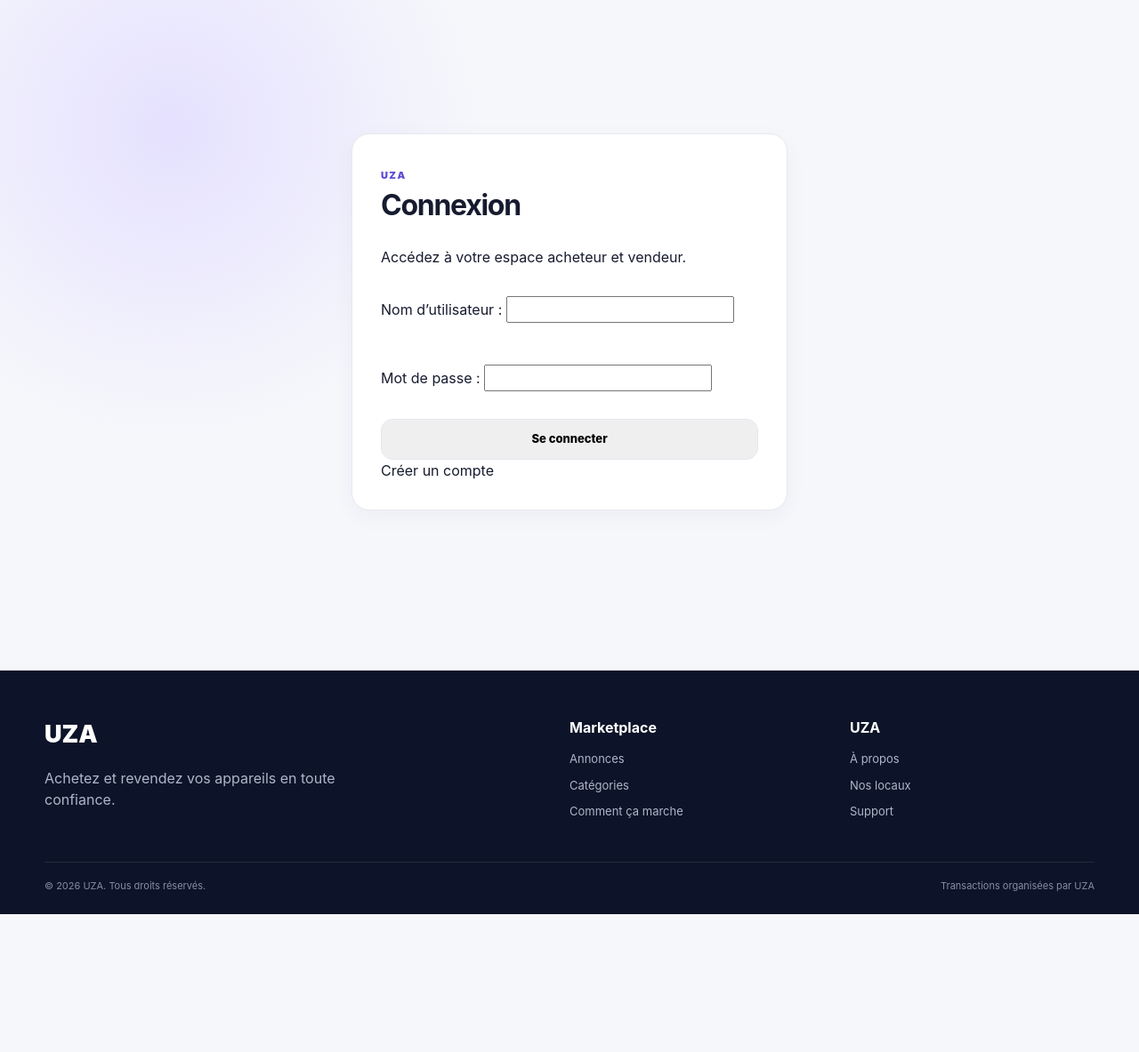
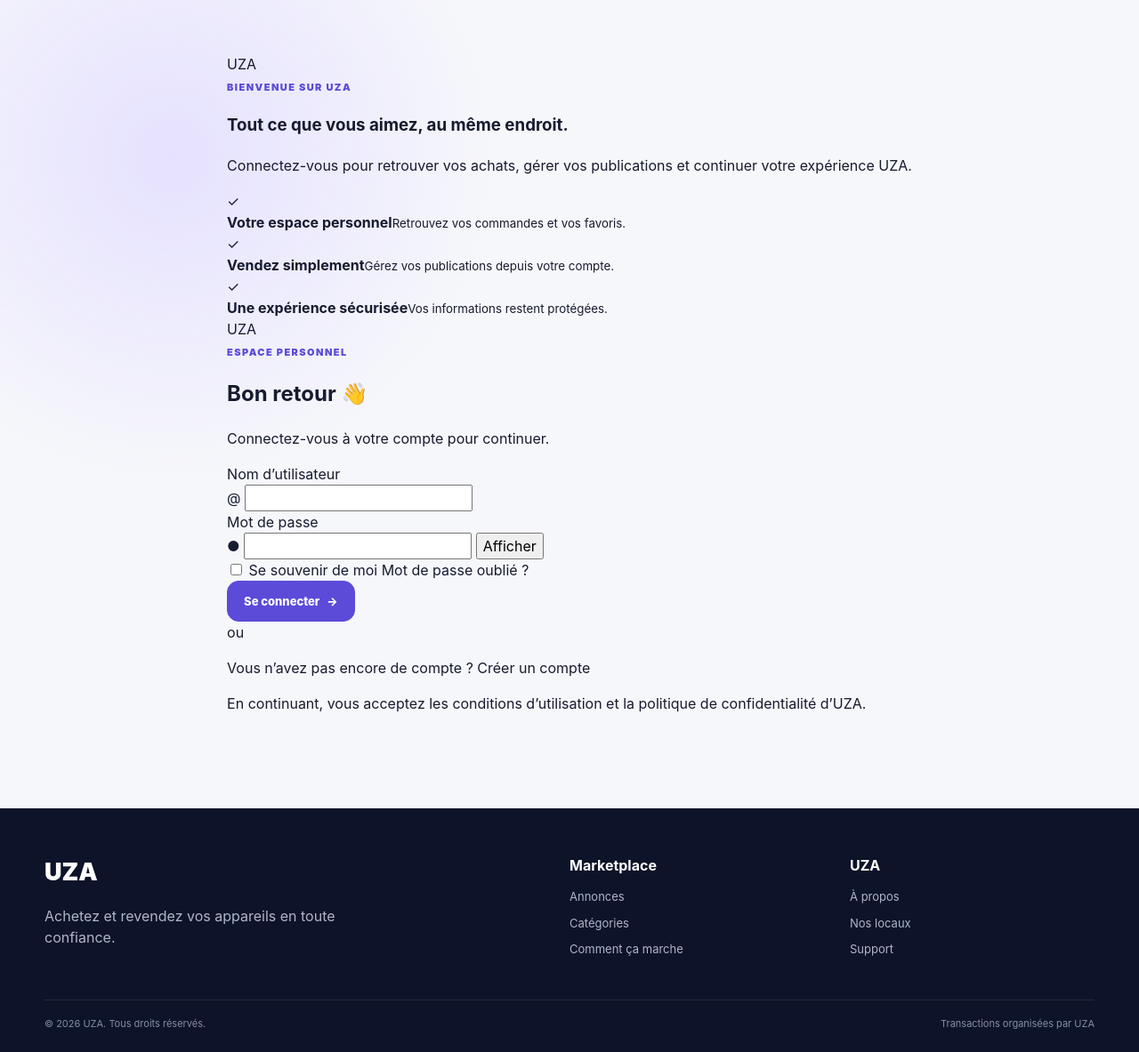
Before and after one commit to Biggo02/UZA, a Django app: page /connexion/ in a window 1280 px wide. Shown: the part 77-1260 px from the top of the page at 89% size. Before the commit the page ends 1105 px from the top, so only its background shows below. Run offline with Django 4.2, Linux system fonts and the light colour scheme.

Commit message:
Redesign premium de la page de connexion UZA

```diff
--- a/templates/auth/login.html
+++ b/templates/auth/login.html
@@ -1 +1,69 @@
-{% extends 'base.html' %}{% block content %}<main class='auth'><div class='card auth-card'><span class='eyebrow'>UZA</span><h1>Connexion</h1><p>Accédez à votre espace acheteur et vendeur.</p><form method='post'>{% csrf_token %}{{ form.as_p }}<button class='btn primary full'>Se connecter</button></form><a href='{% url "register" %}'>Créer un compte</a></div></main>{% endblock %}
+{% extends 'base.html' %}
+{% block content %}
+<main class="auth auth-login">
+  <section class="auth-shell">
+    <aside class="auth-showcase">
+      <a class="auth-brand" href="{% url 'home' %}"><span>U</span>ZA</a>
+      <div class="auth-showcase-content">
+        <span class="eyebrow">BIENVENUE SUR UZA</span>
+        <h1>Tout ce que vous aimez, <strong>au même endroit.</strong></h1>
+        <p>Connectez-vous pour retrouver vos achats, gérer vos publications et continuer votre expérience UZA.</p>
+        <div class="auth-benefits">
+          <div><span>✓</span><div><b>Votre espace personnel</b><small>Retrouvez vos commandes et vos favoris.</small></div></div>
+          <div><span>✓</span><div><b>Vendez simplement</b><small>Gérez vos publications depuis votre compte.</small></div></div>
+          <div><span>✓</span><div><b>Une expérience sécurisée</b><small>Vos informations restent protégées.</small></div></div>
+        </div>
+      </div>
+      <div class="auth-decoration auth-decoration-one"></div>
+      <div class="auth-decoration auth-decoration-two"></div>
+    </aside>
+
+    <div class="auth-form-panel">
+      <div class="auth-mobile-brand"><a class="auth-brand" href="{% url 'home' %}"><span>U</span>ZA</a></div>
+      <div class="auth-heading">
+        <span class="eyebrow">ESPACE PERSONNEL</span>
+        <h2>Bon retour 👋</h2>
+        <p>Connectez-vous à votre compte pour continuer.</p>
+      </div>
+
+      <form method="post" class="auth-form" novalidate>
+        {% csrf_token %}
+        {% if form.non_field_errors %}
+          <div class="auth-error">{{ form.non_field_errors }}</div>
+        {% endif %}
+        {% for field in form %}
+          <div class="auth-field {% if field.errors %}has-error{% endif %}">
+            <label for="{{ field.id_for_label }}">{{ field.label }}</label>
+            <div class="auth-input-wrap">
+              <span class="auth-input-icon">{% if 'password' in field.name %}●{% else %}@{% endif %}</span>
+              {{ field }}
+              {% if 'password' in field.name %}<button type="button" class="password-toggle" aria-label="Afficher le mot de passe">Afficher</button>{% endif %}
+            </div>
+            {% if field.errors %}<div class="field-error">{{ field.errors|striptags }}</div>{% endif %}
+          </div>
+        {% endfor %}
+
+        <div class="auth-options">
+          <label class="remember"><input type="checkbox" name="remember"> <span>Se souvenir de moi</span></label>
+          <a href="#">Mot de passe oublié ?</a>
+        </div>
+        <button class="btn btn-primary auth-submit" type="submit"><span>Se connecter</span><span class="auth-arrow">→</span></button>
+      </form>
+
+      <div class="auth-divider"><span>ou</span></div>
+      <p class="auth-switch">Vous n’avez pas encore de compte ? <a href="{% url 'register' %}">Créer un compte</a></p>
+      <p class="auth-legal">En continuant, vous acceptez les conditions d’utilisation et la politique de confidentialité d’UZA.</p>
+    </div>
+  </section>
+</main>
+<script>
+  document.querySelectorAll('.password-toggle').forEach(function(button){
+    button.addEventListener('click', function(){
+      const input = this.closest('.auth-input-wrap').querySelector('input');
+      if (!input) return;
+      input.type = input.type === 'password' ? 'text' : 'password';
+      this.textContent = input.type === 'password' ? 'Afficher' : 'Masquer';
+    });
+  });
+</script>
+{% endblock %}
```
